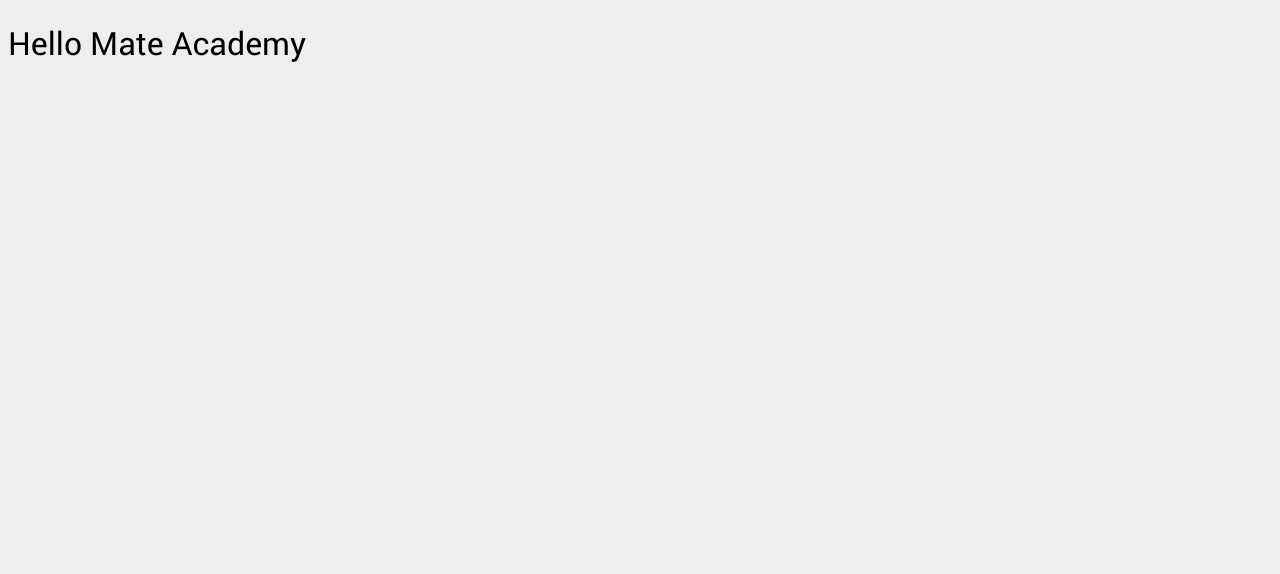
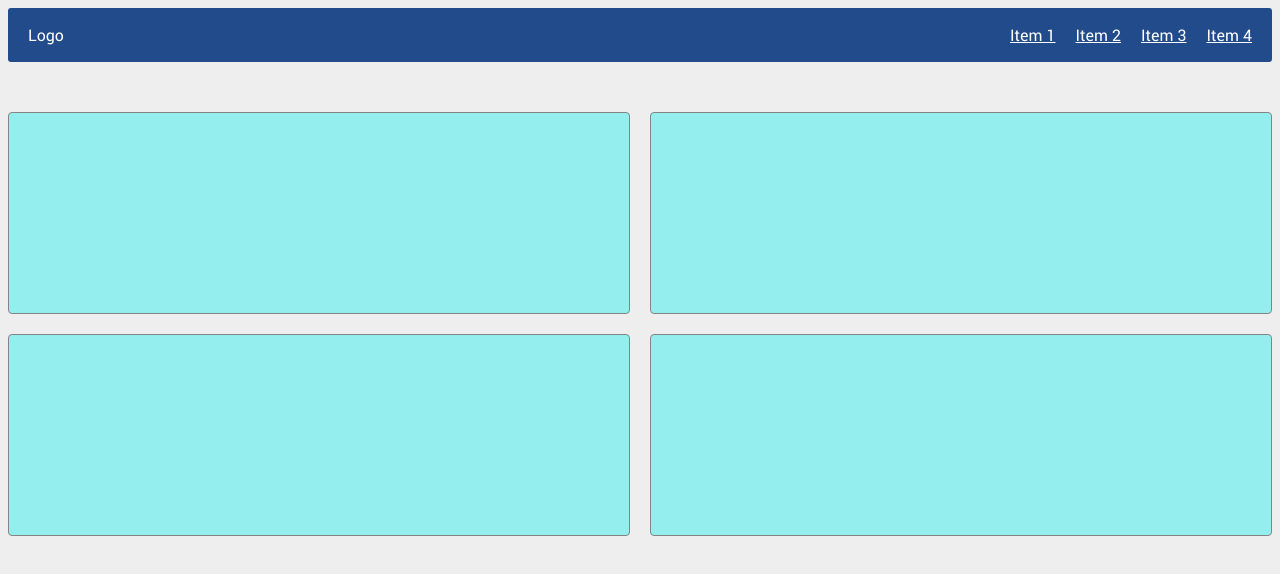
Before and after one commit to iHateAntichrist/entriwise-test, a website built with Parcel: page src/index.html in a window 1280 px wide. Built offline with nearby package versions, Linux system fonts and the light colour scheme.

Commit message:
solution

```diff
--- a/package.json
+++ b/package.json
@@ -22,7 +22,7 @@
     "@mate-academy/bemlint": "^0.1.1",
     "@mate-academy/eslint-config": "*",
     "@mate-academy/linthtml-config": "0.0.2",
-    "@mate-academy/scripts": "^0.2.0",
+    "@mate-academy/scripts": "^1.2.8",
     "@mate-academy/stylelint-config": "0.0.9",
     "colors": "^1.3.3",
     "eslint": "^5.16.0",
--- a/src/index.html
+++ b/src/index.html
@@ -3,11 +3,37 @@
   <head>
     <meta charset="UTF-8">
     <meta name="viewport" content="width=device-width, initial-scale=1.0">
-    <title>Title</title>
+    <title>Entriwise test task</title>
     <link rel="stylesheet" href="./styles/main.scss">
   </head>
   <body>
-    <h1>Hello Mate Academy</h1>
-    <script type="text/javascript" src="scripts/main.js"></script>
+    <header class="header">
+      <a href="#" class="header__logo">Logo</a>
+      <nav>
+        <ul class="header__navigation">
+          <li class="header__navigation-item">
+            <a href="#" class="header__navigation-item-link">Item 1</a>
+          </li>
+          <li class="header__navigation-item">
+            <a href="#" class="header__navigation-item-link">Item 2</a>
+          </li>
+          <li class="header__navigation-item">
+            <a href="#" class="header__navigation-item-link">Item 3</a>
+          </li>
+          <li class="header__navigation-item">
+            <a href="#" class="header__navigation-item-link">Item 4</a>
+          </li>
+        </ul>
+      </nav>
+    </header>
+
+    <main class="rectangles">
+      <section class="rectangles__grid">
+        <div class="rectangles__grid-item"></div>
+        <div class="rectangles__grid-item"></div>
+        <div class="rectangles__grid-item"></div>
+        <div class="rectangles__grid-item"></div>
+      </section>
+    </main>
   </body>
 </html>
--- /dev/null
+++ b/src/styles/header.scss
@@ -0,0 +1,31 @@
+.header {
+  display: flex;
+  align-items: center;
+  justify-content: space-between;
+
+  background-color: rgb(33, 75, 138);
+  border-radius: 3px;
+  color: #fff;
+
+  margin-bottom: 50px;
+
+  &__navigation {
+    display: flex;
+    list-style-type: none;
+  }
+
+  &__navigation-item {
+    padding-right: 20px;
+  }
+
+  &__navigation-item-link {
+    color: inherit;
+  }
+
+  &__logo {
+    padding-left: 20px;
+
+    text-decoration: none;
+    color: inherit;
+  }
+}
--- a/src/styles/main.scss
+++ b/src/styles/main.scss
@@ -1,7 +1,10 @@
 @import "utils";
 @import "fonts";
 @import "typography";
+@import url(./header.scss);
+@import url(./rectangles.scss);
 
 body {
   background: $c-gray;
+  font-family: Roboto, sans-serif;
 }
--- /dev/null
+++ b/src/styles/rectangles.scss
@@ -0,0 +1,43 @@
+.rectangles {
+
+  &__grid {
+    display: grid;
+    grid-template-columns: repeat(2, 1fr);
+    gap: 20px;
+  }
+
+  &__grid-item {
+    height: 200px;
+
+    border: 1px solid #858484;
+    border-radius: 4px;
+    background-color: rgb(148, 238, 238);
+
+    transition: all 0.5s;
+
+    &:hover {
+      animation: shake 0.7s;
+    }
+  }
+}
+
+@keyframes shake {
+  0% {
+    transform: skewY(-1deg);
+  }
+  15% {
+    transform: skewY(1deg);
+  }
+  30% {
+    transform: skewY(-1deg);
+  }
+  45% {
+    transform: skewY(1deg);
+  }
+  60% {
+    transform: skewY(0deg);
+  }
+  100% {
+    transform: skewY(0deg);
+  }
+}
```
Also changed, not shown: .bemlintrc.json (added), .github/workflows/test.yml, .linthtmlrc.json, 1 other file.
